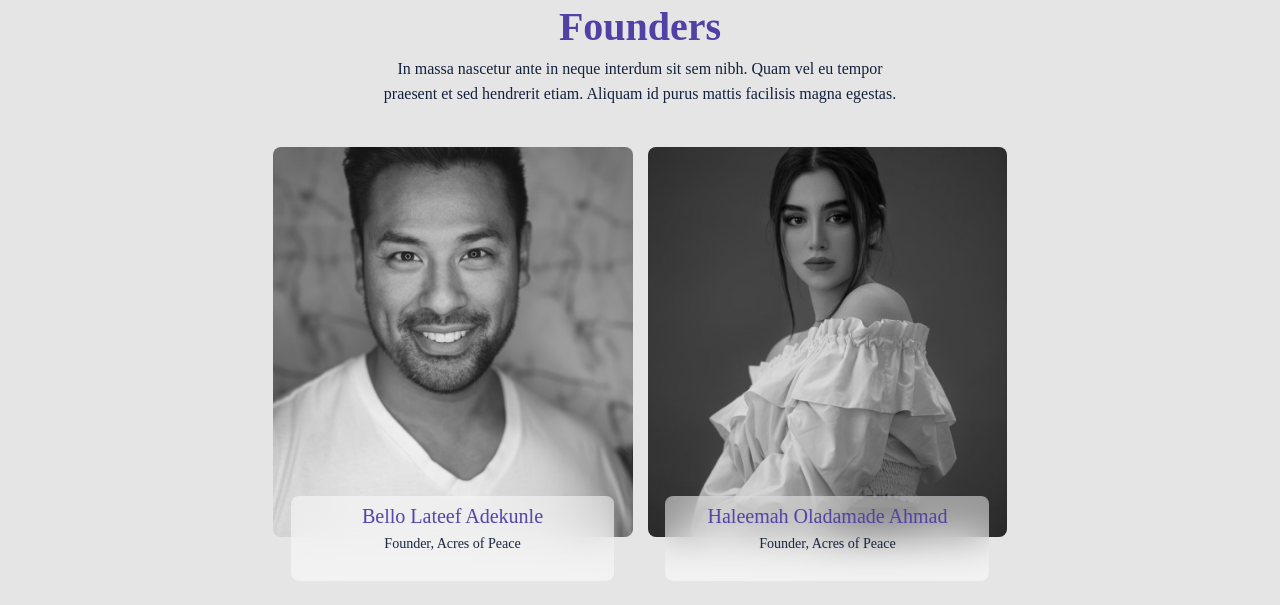
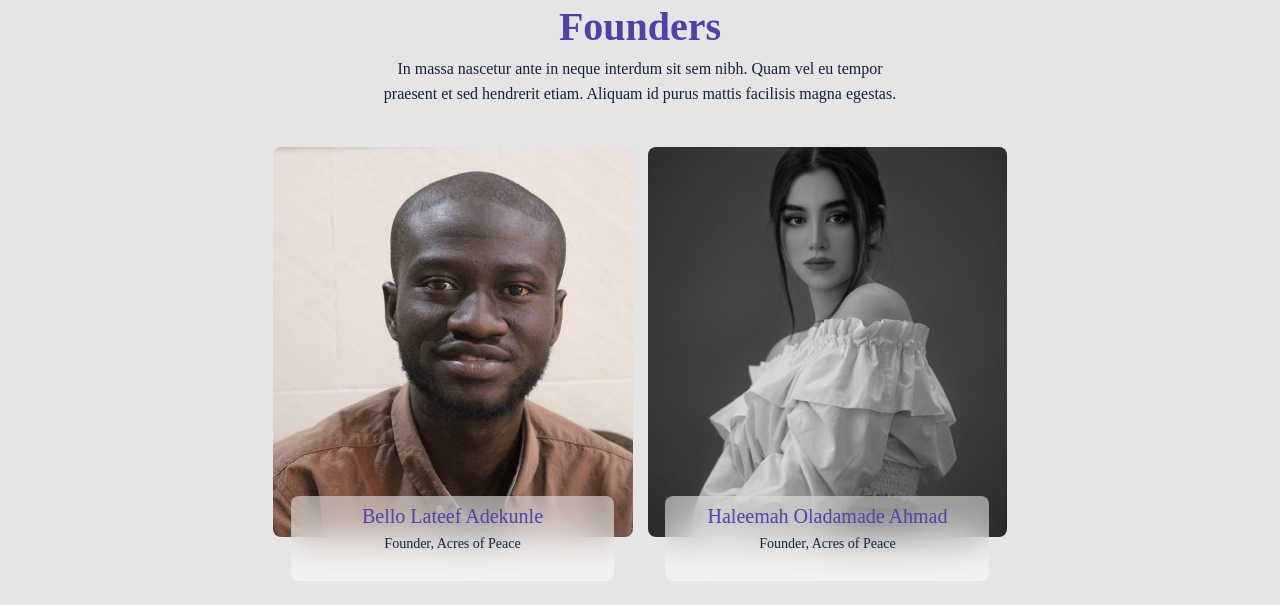
Before and after one commit to AdekeyeAdeniyi/acres, a website: page index.html in a window 1280 px wide. Shown: the part 5516-6121 px from the top of the page. Drawn offline with Linux system fonts and the light colour scheme.

Commit message:
upload a new founder image

```diff
--- a/index.html
+++ b/index.html
@@ -290,7 +290,7 @@
                           <div class="row justify-content-center gy-5 gy-sm-0">
                               <div class="col-sm-6 col-md-4">
                                   <div class="founder-images--card">
-                                        <img src="layout/images/avatar-1.jpg" alt="" class="img-fluid w-100">
+                                        <img src="layout/images/avatar-1.jpeg" alt="" class="img-fluid w-100">
                                         <div class="detail">
                                             <h4 class="text-primary text-center"> Bello Lateef Adekunle </h4>
                                             <p class="text-center"> Founder,  Acres of Peace </p>
```
Also changed, not shown: layout/images/avatar-1.jpeg (added), layout/images/avatar-1.jpg (deleted).
